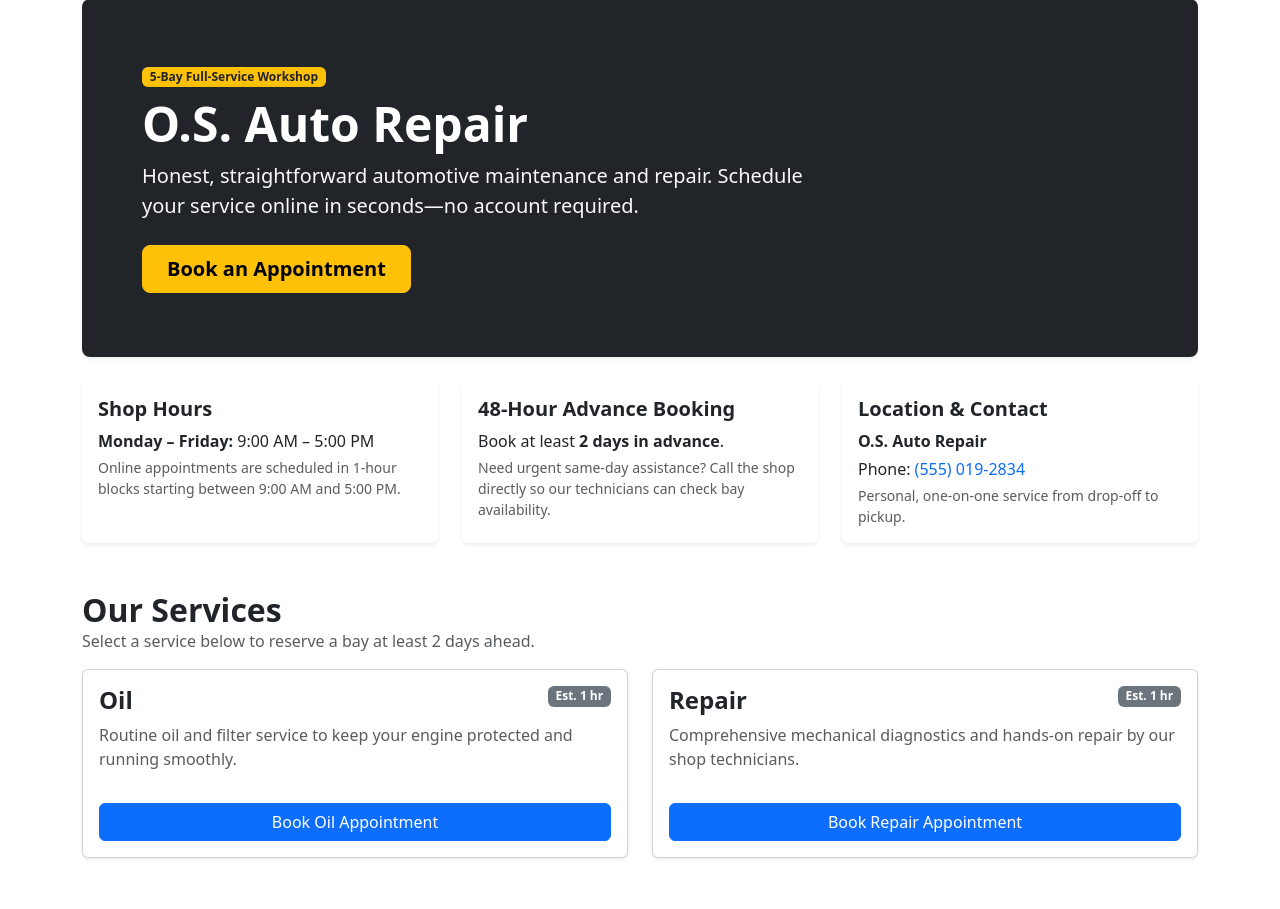
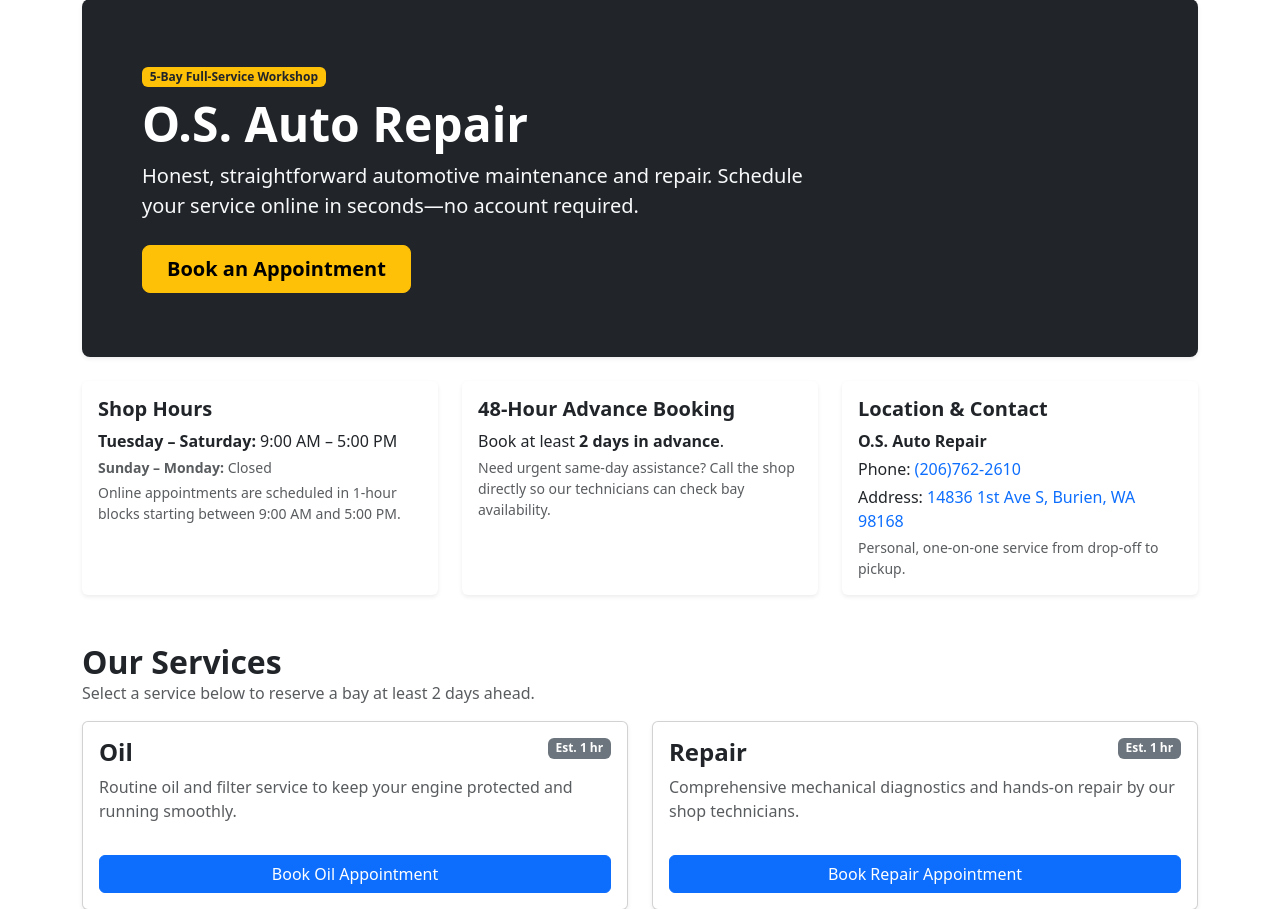
Before and after one commit to cmp120023/OSAutoRepair, an ASP.NET Core app: page / in a window 1280 px wide. Shown: the part 74-983 px from the top of the page. Run offline with ASP.NET Core 8, Linux system fonts and the light colour scheme; data comes from the database, SQL or seed files in the repository; style sheets or scripts are compiled from the project's sources; some libraries are stand-ins or nearby versions.

Commit message:
add shop contact info, favicon, privacy policy, and Sun/Mon closure rules

```diff
--- a/Controllers/HomeController.cs
+++ b/Controllers/HomeController.cs
@@ -55,7 +55,7 @@ namespace OSAutoRepair.Controllers
         {
             var viewModel = new PublicBookingViewModel
             {
-                AppointmentDate = DateTime.Today.AddDays(2),
+                AppointmentDate = GetDefaultBookingDate(),
                 ServiceCategoryId = categoryId ?? 0
             };
 
@@ -195,5 +195,20 @@ namespace OSAutoRepair.Controllers
 
             model.ServiceCategories = new SelectList(categories, nameof(ServiceCategory.ServiceCategoryId), nameof(ServiceCategory.Name), model.ServiceCategoryId);
         }
+
+        /// <summary>
+        /// Calculates the earliest default booking date at least 2 days ahead, skipping Sundays and Mondays.
+        /// </summary>
+        /// <returns>The earliest open date at least 2 days from today.</returns>
+        private static DateTime GetDefaultBookingDate()
+        {
+            var candidate = DateTime.Today.AddDays(2);
+            while (candidate.DayOfWeek == DayOfWeek.Sunday || candidate.DayOfWeek == DayOfWeek.Monday)
+            {
+                candidate = candidate.AddDays(1);
+            }
+            return candidate;
+        }
+
     }
 }
--- a/Services/SchedulingService.cs
+++ b/Services/SchedulingService.cs
@@ -27,6 +27,12 @@ namespace OSAutoRepair.Services
         public async Task<bool> IsDateClosedAsync(DateTime date)
         {
             var targetDate = date.Date;
+
+            if (targetDate.DayOfWeek == DayOfWeek.Sunday || targetDate.DayOfWeek == DayOfWeek.Monday)
+            {
+                return true;
+            }
+
             return await _context.ClosedDates
                 .AnyAsync(c => c.Date.Date == targetDate);
         }
--- a/Views/Home/Book.cshtml
+++ b/Views/Home/Book.cshtml
@@ -151,7 +151,7 @@
                     hourSelect.innerHTML = '';
 
                     if (data.isClosed) {
-                        statusMsg.textContent = 'The shop is closed on this date. Please choose another day.';
+                        statusMsg.textContent = 'The shop is closed on Sundays, Mondays, and scheduled holidays. Please choose Tuesday–Saturday.';
                         statusMsg.className = 'small mt-1 text-danger fw-semibold';
                         hourSelect.disabled = true;
                         submitBtn.disabled = true;
@@ -161,6 +161,7 @@
                         hourSelect.appendChild(opt);
                         return;
                     }
+
 
                     if (!data.availableHours || data.availableHours.length === 0) {
                         statusMsg.textContent = 'No open bays available on this date (or date is less than 2 days ahead).';
--- a/Views/Home/BookingConfirmation.cshtml
+++ b/Views/Home/BookingConfirmation.cshtml
@@ -47,7 +47,7 @@
                 </dl>
 
                 <div class="alert alert-light border small text-muted mb-4">
-                    Need to reschedule or update your notes? Please call O.S. Auto Repair directly at <strong>(555) 019-2834</strong>.
+                    Need to reschedule or update your notes? Please call O.S. Auto Repair directly at <strong>(206) 762-22610</strong>.
                 </div>
 
                 <div class="d-flex justify-content-between">
--- a/Views/Home/Index.cshtml
+++ b/Views/Home/Index.cshtml
@@ -26,7 +26,8 @@
         <div class="card h-100 border-0 shadow-sm">
             <div class="card-body">
                 <h5 class="card-title fw-bold">Shop Hours</h5>
-                <p class="card-text mb-1"><strong>Monday – Friday:</strong> 9:00 AM – 5:00 PM</p>
+                <p class="card-text mb-1"><strong>Tuesday – Saturday:</strong> 9:00 AM – 5:00 PM</p>
+                <p class="card-text mb-1 text-muted small"><strong>Sunday – Monday:</strong> Closed</p>
                 <p class="card-text text-muted small mb-0">
                     Online appointments are scheduled in 1-hour blocks starting between 9:00 AM and 5:00 PM.
                 </p>
@@ -49,7 +50,14 @@
             <div class="card-body">
                 <h5 class="card-title fw-bold">Location &amp; Contact</h5>
                 <p class="card-text mb-1"><strong>O.S. Auto Repair</strong></p>
-                <p class="card-text mb-1">Phone: <a href="tel:5550192834" class="text-decoration-none">(555) 019-2834</a></p>
+                <p class="card-text mb-1">Phone: <a href="tel:2067622610" class="text-decoration-none">(206)762-2610</a></p>
+                <p class="card-text mb-1">Address:
+                    <a href="https://www.google.com/maps/@@47.469603,-122.3335491,103a,75y,88.3h,93.09t/data=!3m7!1e1!3m5!1sb49oIAFNqJjDZVKhJh9AsA!2e0!6shttps:%2F%2Fstreetviewpixels-pa.clients6.google.com%2Fv1%2Fthumbnail%3Fcb_client%3Dmaps_sv.tactile%26w%3D900%26h%3D600%26pitch%3D-3.085953933715132%26panoid%3Db49oIAFNqJjDZVKhJh9AsA%26yaw%3D88.30256767443093!7i16384!8i8192?entry=ttu&g_ep=EgoyMDI2MTEyMi4wIKXMDSoASAFQAw%3D%3D"
+                         target="_blank"
+                         rel="noopener noreferrer"
+                         class="text-decoration-none">
+                         14836 1st Ave S, Burien, WA 98168
+                     </a></p>
                 <p class="card-text text-muted small mb-0">
                     Personal, one-on-one service from drop-off to pickup.
                 </p>
--- a/Views/Shared/_Layout.cshtml
+++ b/Views/Shared/_Layout.cshtml
@@ -8,6 +8,8 @@
     <link rel="stylesheet" href="~/lib/bootstrap/dist/css/bootstrap.min.css" />
     <link rel="stylesheet" href="~/css/site.css" asp-append-version="true" />
     <link rel="stylesheet" href="~/OSAutoRepair.styles.css" asp-append-version="true" />
+    <link rel="icon" type="image/x-icon" href="~/favicon.ico" asp-append-version="true" />
+
 </head>
 <body>
     <header>
```
Also changed, not shown: Views/Home/Privacy.cshtml (+24 -3 lines), wwwroot/favicon.ico.
